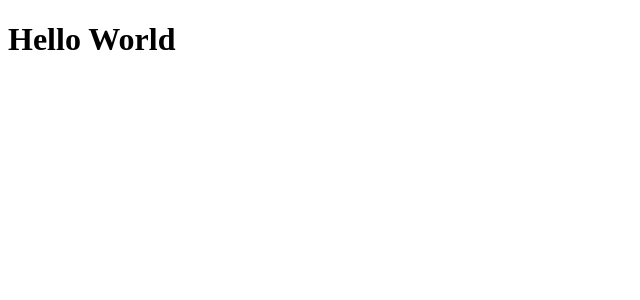
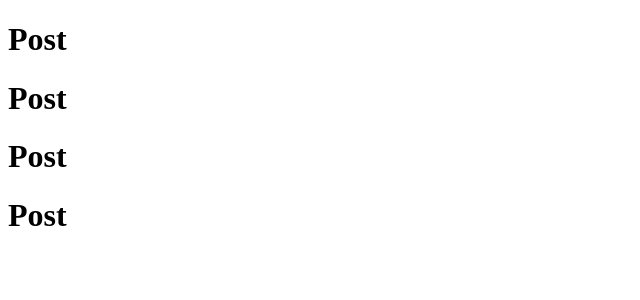
Before and after one commit to PedroJGC/01-fundamentos-reactjs, a React (Vite) app: page / in a window 1280 px wide. Shown: the top 300 px of the page, without its empty margins (0-640 px from the left). Built offline with nearby package versions, Linux system fonts and the light colour scheme.

Commit message:
Lesson 01: Components

```diff
--- a/src/App.jsx
+++ b/src/App.jsx
@@ -1,5 +1,12 @@
-function App() {
-  return <h1>Hello World</h1>
+import { Post } from './Post'
+
+export function App() {
+  return (
+    <div>
+      <Post />
+      <Post />
+      <Post />
+      <Post />
+    </div>
+  )
 }
-
-export default App
--- /dev/null
+++ b/src/Post.jsx
@@ -0,0 +1,3 @@
+export function Post() {
+  return <h1>Post</h1>
+}
--- a/src/main.jsx
+++ b/src/main.jsx
@@ -1,6 +1,6 @@
 import { StrictMode } from 'react'
 import { createRoot } from 'react-dom/client'
-import App from './App.jsx'
+import { App } from './App.jsx'
 
 createRoot(document.getElementById('root')).render(
   <StrictMode>
```
